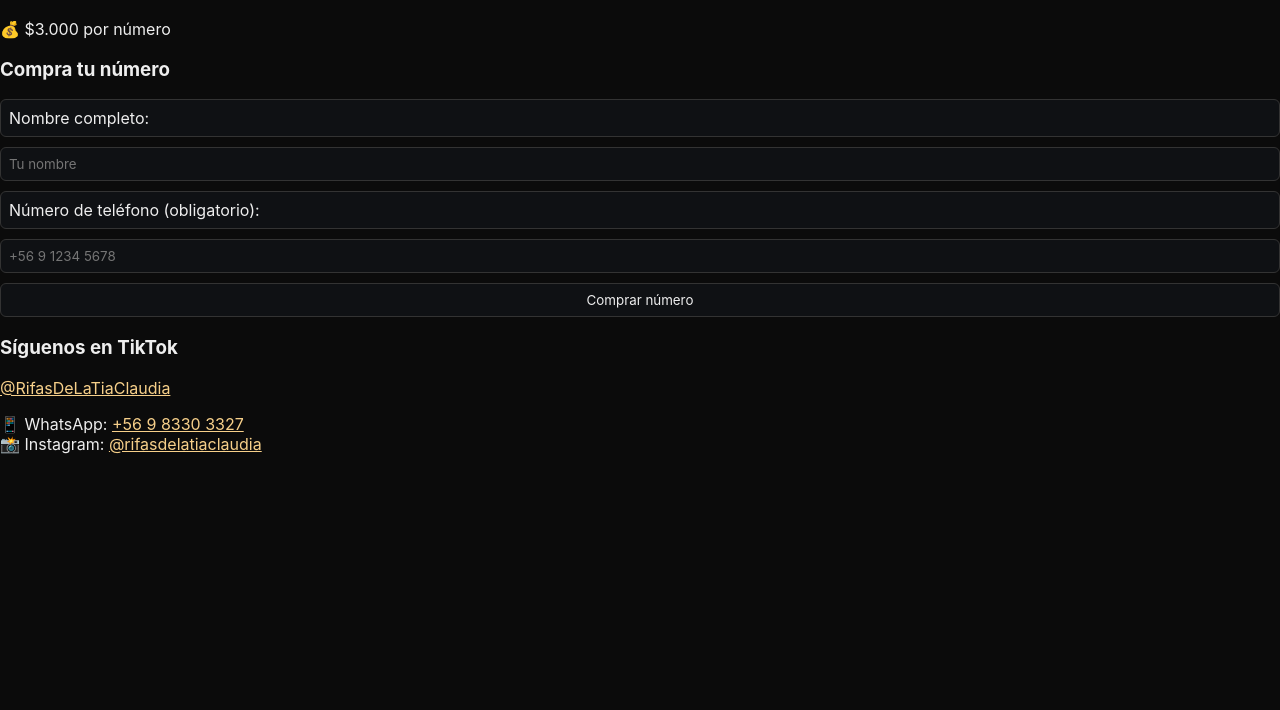
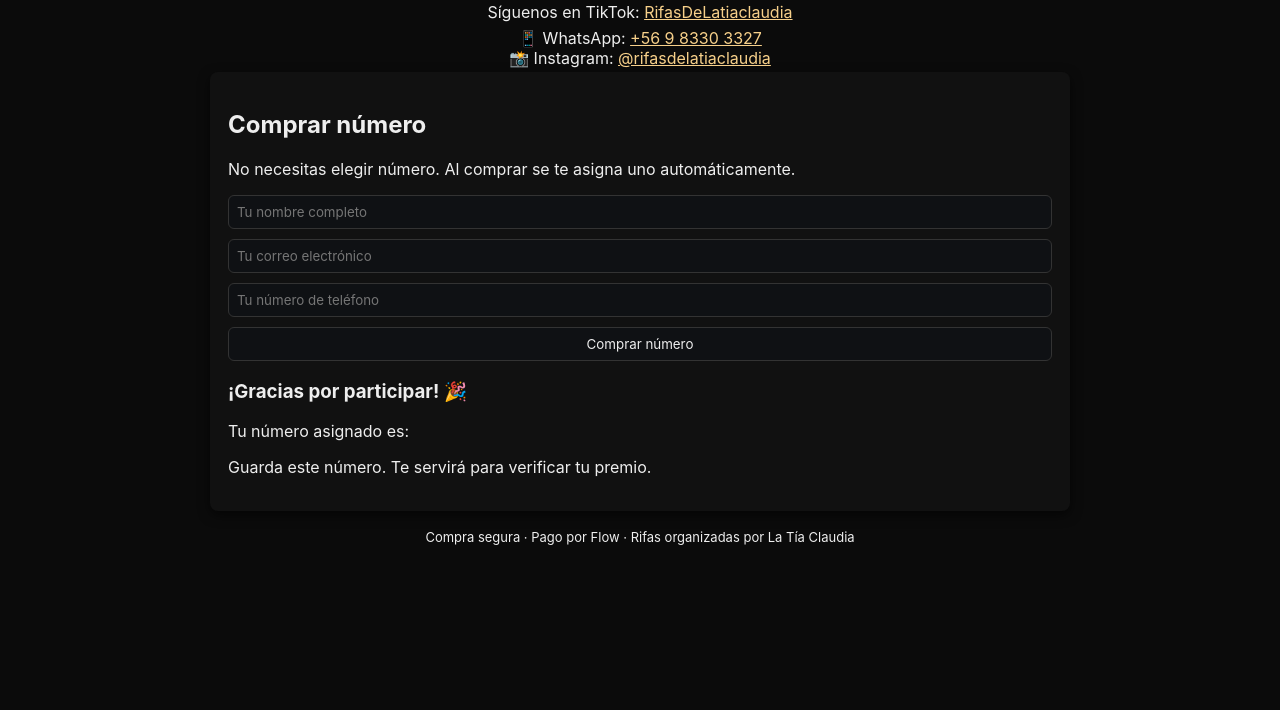
Before and after one commit to rifasdelatiaclaudia/desktop-tutorial, a website: page public/index.html in a window 1280 px wide. Shown: the part 90-800 px from the top of the page. Drawn offline with Linux system fonts and the light colour scheme.

Commit message:
agregar telefono del comprador y redes sociales

```diff
--- a/public/index.html
+++ b/public/index.html
@@ -1,41 +1,56 @@
 <!DOCTYPE html>
 <html lang="es">
 <head>
-  <meta charset="UTF-8">
-  <meta name="viewport" content="width=device-width, initial-scale=1.0">
-  <title>Rifas de la Tía Claudia</title>
-  <link rel="stylesheet" href="style.css">
+  <meta charset="UTF-8" />
+  <meta name="viewport" content="width=device-width,initial-scale=1" />
+  <title>RifasDeLatiaclaudia 🎟️</title>
+  <link rel="stylesheet" href="style.css" />
 </head>
 <body>
-  <div class="contenedor">
-    <h1>🎉 Participa por una Land Rover Discovery 3</h1>
-    <h2>Y dos premios de $500.000</h2>
-    <p class="precio">💰 $3.000 por número</p>
+  <div class="container">
+    <header style="text-align:center;">
+      <h1>RifasDeLatiaclaudia</h1>
+      <p class="subtitle">
+        Participa por una Land Rover Discovery 3 y dos premios de $500.000 · $3.000 por número
+      </p>
+      <p style="margin:6px 0;">
+        Síguenos en TikTok:
+        <a href="https://www.tiktok.com/@zkglshwkb..567" target="_blank" rel="noopener">
+          RifasDeLatiaclaudia
+        </a>
+      </p>
+      <p style="margin:4px 0;">
+        📱 WhatsApp: <a href="https://wa.me/56983303327" target="_blank">+56 9 8330 3327</a><br>
+        📸 Instagram: <a href="https://www.instagram.com/rifasdelatiaclaudia" target="_blank">@rifasdelatiaclaudia</a>
+      </p>
+    </header>
 
-    <div class="formulario">
-      <h3>Compra tu número</h3>
-      <form id="formRifa">
-        <label for="nombre">Nombre completo:</label>
-        <input type="text" id="nombre" name="nombre" required placeholder="Tu nombre">
+    <main>
+      <section class="card">
+        <h2>Comprar número</h2>
+        <p>No necesitas elegir número. Al comprar se te asigna uno automáticamente.</p>
 
-        <label for="telefono">Número de teléfono (obligatorio):</label>
-        <input type="tel" id="telefono" name="telefono" required placeholder="+56 9 1234 5678">
+        <form id="formRifa">
+          <input type="text" id="nombre" placeholder="Tu nombre completo" required />
+          <input type="email" id="correo" placeholder="Tu correo electrónico" required />
+          <input type="tel" id="telefono" placeholder="Tu número de teléfono" required />
+          <button id="btnComprar" type="submit">Comprar número</button>
+        </form>
 
-        <button type="submit">Comprar número</button>
-      </form>
-    </div>
+        <div id="resultado" class="oculto">
+          <h3>¡Gracias por participar! 🎉</h3>
+          <p>Tu número asignado es:</p>
+          <div class="numero" id="numeroAsignado"></div>
+          <p class="detalle">Guarda este número. Te servirá para verificar tu premio.</p>
+        </div>
+      </section>
+    </main>
 
-    <div class="social">
-      <h3>Síguenos en TikTok</h3>
-      <a href="https://www.tiktok.com/@zkglshwkb..567" target="_blank">@RifasDeLaTiaClaudia</a>
-
-      <p class="contacto">
-        📱 WhatsApp: <a href="https://wa.me/56983303327" target="_blank">+56 9 8330 3327</a><br>
-        📸 Instagram: <a href="https://instagram.com/rifasdelatiaclaudia" target="_blank">@rifasdelatiaclaudia</a>
-      </p>
-    </div>
+    <footer style="margin-top:18px; font-size:13px; text-align:center;">
+      <p>Compra segura · Pago por Flow · Rifas organizadas por La Tía Claudia</p>
+    </footer>
   </div>
 
-  <script src="app.js"></script>
+  <script src="script.js"></script>
 </body>
 </html>
```
